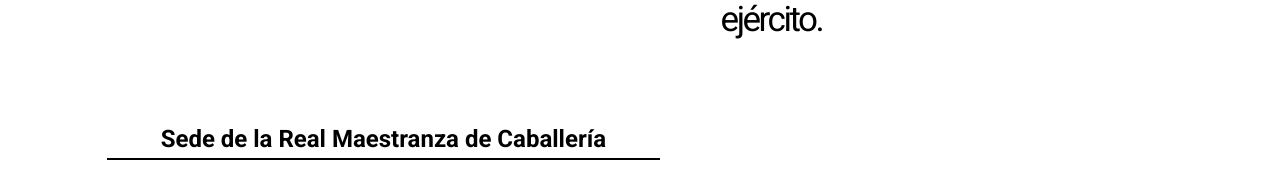
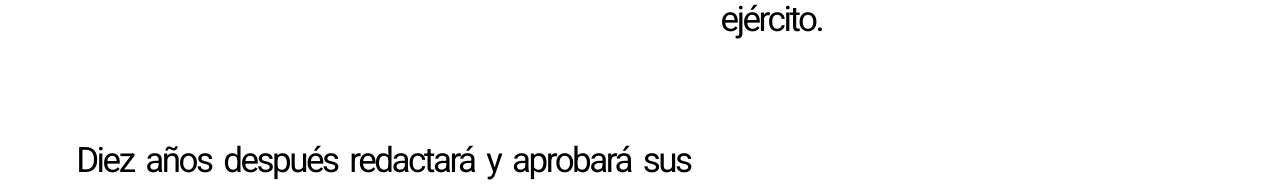
Before and after one commit to rferpae569/touristSpain, an Angular app: page /MaestranzaSevilla in a window 1280 px wide. Shown: the part 1564-1748 px from the top of the page. Built offline with nearby package versions, Linux system fonts and the light colour scheme.

Commit message:
MonumentosSevilla Ruben Fernandez

```diff
--- a/src/app/Monumentos-Sevilla/andalucia-sevilla-maestranza/andalucia-sevilla-maestranza.component.html
+++ b/src/app/Monumentos-Sevilla/andalucia-sevilla-maestranza/andalucia-sevilla-maestranza.component.html
@@ -69,7 +69,6 @@
         <div class="column">
           <div class="module">
             <div class="LaMaestranza-Informacion">
-              <h2 class="titulo">Sede de la Real Maestranza de Caballería</h2>
               <p class="style-texto">
                 Diez años después redactará y aprobará sus propias ordenanzas,
                 realizándose sucesivas reformas en los años 1732, 1793, 1913,
--- a/src/app/Monumentos-Sevilla/andalucia-sevilla-maestranza/andalucia-sevilla-maestranza.component.scss
+++ b/src/app/Monumentos-Sevilla/andalucia-sevilla-maestranza/andalucia-sevilla-maestranza.component.scss
@@ -131,7 +131,7 @@
 
   .informacion-visita {
     position: absolute;
-    top: 347.5vh;
+    top: 346.5vh;
     background-color: rgba(255, 255, 255, 0.8);
     padding: 20px;
     border-radius: 10px;
```
